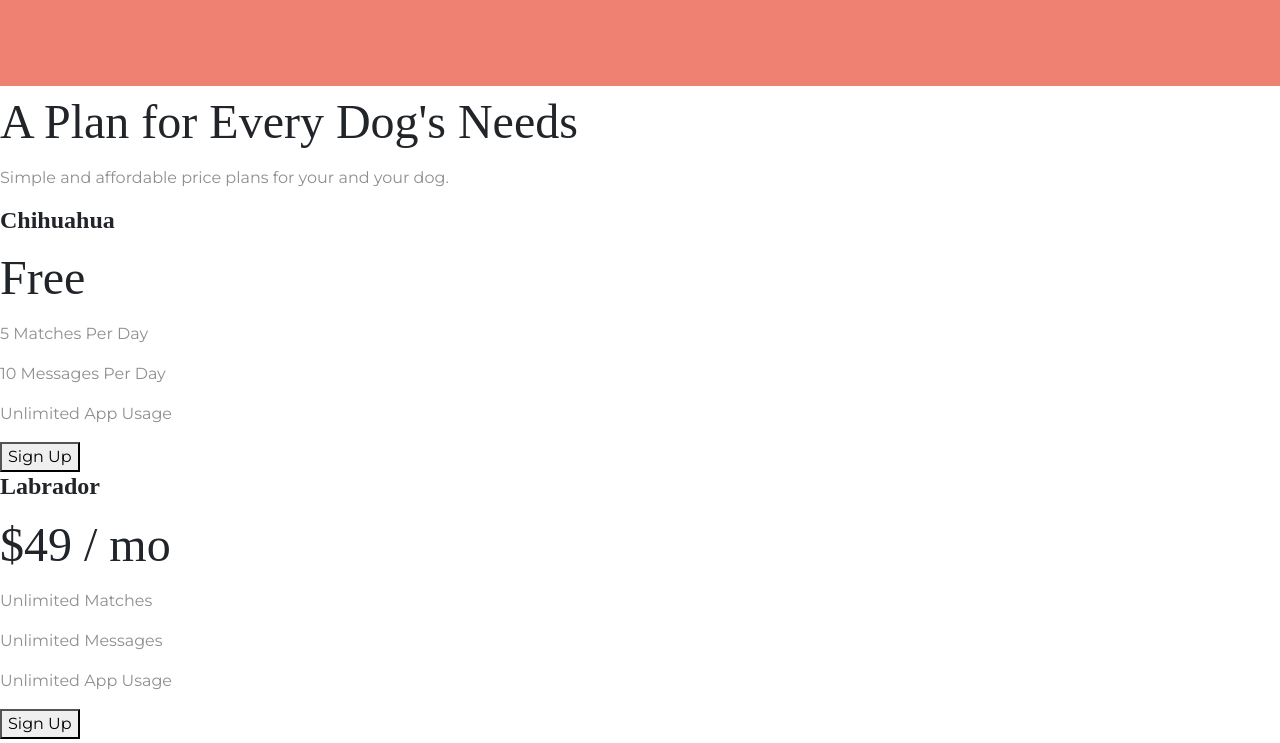
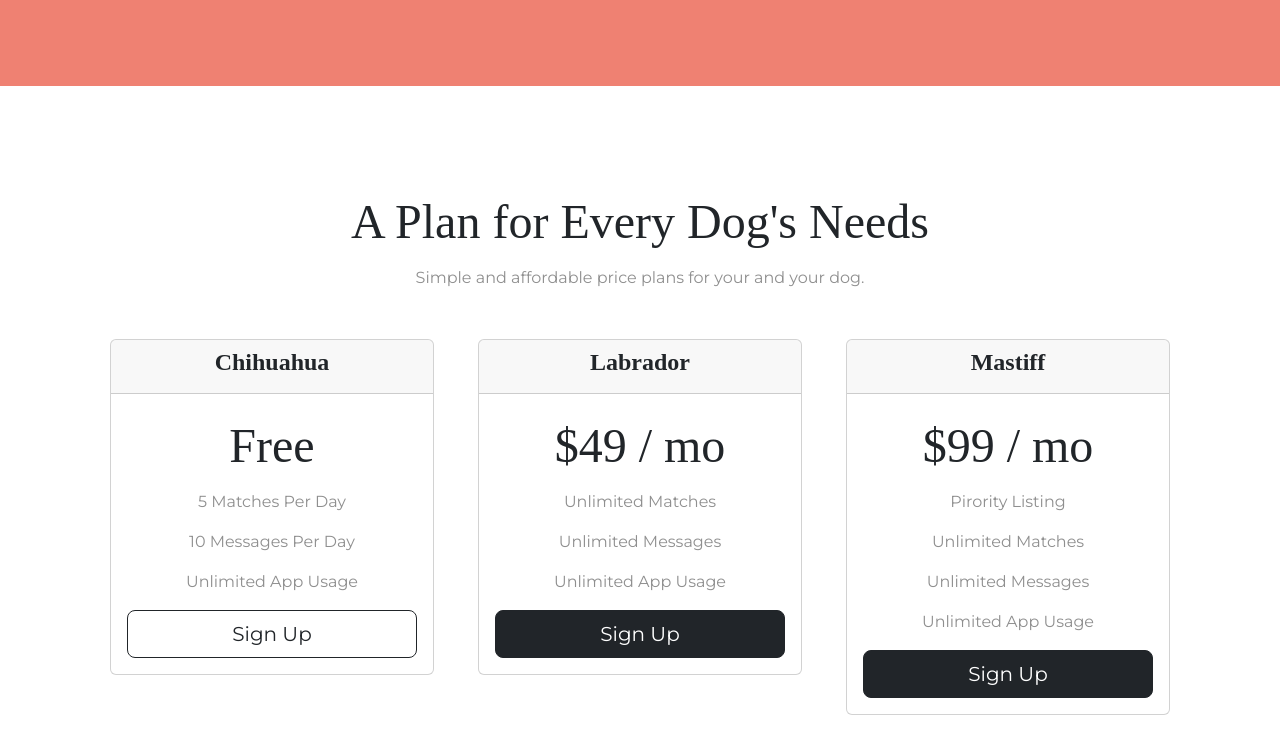
Before and after one commit to Basia233/TinDog, a plain HTML site: page index.html in a window 1280 px wide. Shown: the part 1727-2470 px from the top of the page. Drawn offline with nearby package versions, Linux system fonts and the light colour scheme.

Commit message:
Card in Bootstrap

```diff
--- a/css/styles.css
+++ b/css/styles.css
@@ -129,3 +129,15 @@ transform: rotate(45deg);
     width: 15%;
     margin: 20px 20px 50px;
 }
+
+/*Pricing Section*/
+
+#pricing{
+    padding: 100px;
+    text-align: center;
+}
+
+.pricing-column
+{
+    padding: 3% 2%;
+}
--- a/index.html
+++ b/index.html
@@ -124,7 +124,8 @@
           <em>Pebbles, New York</em>
         </div>
         <div class="carousel-item">
-          <h2 class="testimonial-text">My dog used to be so lonely, but with TinDog's help, they've found the love of their life. I think.</h2>
+          <h2 class="testimonial-text">My dog used to be so lonely, but with TinDog's help, they've found the love of
+            their life. I think.</h2>
           <img class="testimonial-image" src="images/lady-img.jpg" alt="lady-profile">
           <em>Beverly, Illinois</em>
         </div>
@@ -160,30 +161,54 @@
     <h2>A Plan for Every Dog's Needs</h2>
     <p>Simple and affordable price plans for your and your dog.</p>
 
-
+    <div class="row">
+      <div class="pricing-column col-lg-4 col-md-6">
+        <div class="card">
+          <div class="card-header">
             <h3>Chihuahua</h3>
+          </div>
+          <div class="card-body">
             <h2>Free</h2>
             <p>5 Matches Per Day</p>
             <p>10 Messages Per Day</p>
             <p>Unlimited App Usage</p>
-    <button type="button">Sign Up</button>
+            <button class="btn w-100 btn-lg btn-block btn-outline-dark" type="button">Sign Up</button>
+          </div>
+        </div>
+      </div>
 
-
+      <div class="pricing-column col-lg-4 col-md-6">
+        <div class="card">
+          <div class="card-header">
             <h3>Labrador</h3>
+          </div>
+          <div class="card-body">
             <h2>$49 / mo</h2>
             <p>Unlimited Matches</p>
             <p>Unlimited Messages</p>
             <p>Unlimited App Usage</p>
-    <button type="button">Sign Up</button>
+            <button class="btn w-100 btn-lg btn-block btn-dark" type="button">Sign Up</button>
+          </div>
+        </div>
+      </div>
 
-
+      <div class="pricing-column col-lg-4 col-md-6">
+        <div class="card">
+          <div class="card-header">
             <h3>Mastiff</h3>
+          </div>
+          <div class="card-body">
             <h2>$99 / mo</h2>
             <p>Pirority Listing</p>
             <p>Unlimited Matches</p>
             <p>Unlimited Messages</p>
             <p>Unlimited App Usage</p>
-    <button type="button">Sign Up</button>
+            <button class="btn w-100 btn-lg btn-block btn-dark" type="button">Sign Up</button>
+          </div>
+        </div>
+      </div>
+
+    </div>
 
   </section>
 
```
Lines whose indentation alone changed are shown as unchanged.
